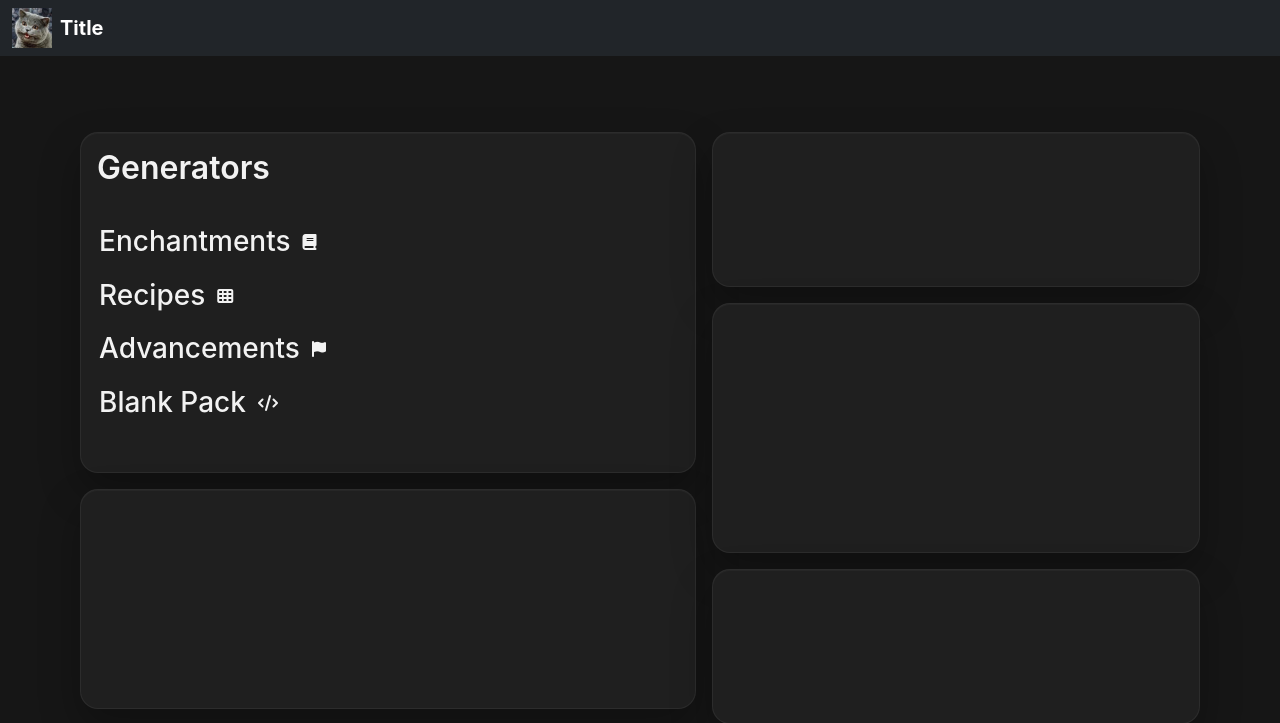
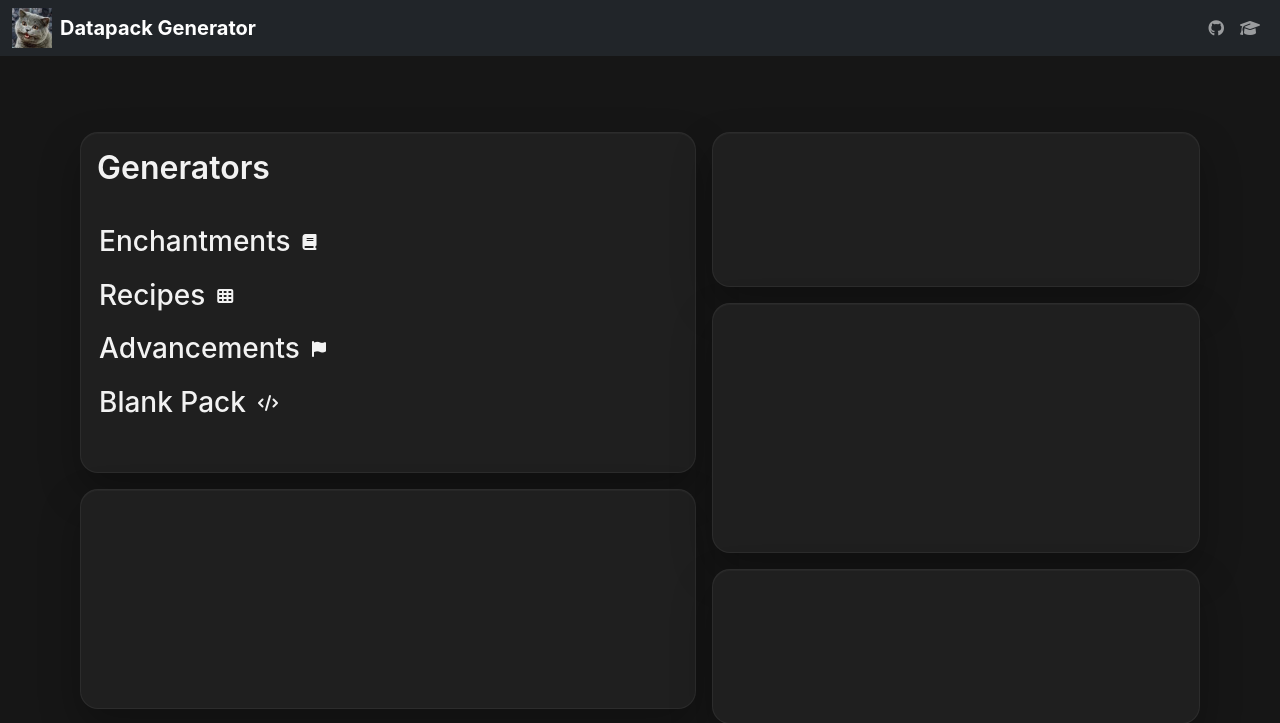
Before and after one commit to flintvivi/datapack-gen, a Flask app: page / in a window 1280 px wide. Shown: the top 723 px of the page. Run offline with Flask 3, Linux system fonts and the light colour scheme; some libraries are stand-ins or nearby versions.

Commit message:
feat: update navbar with project name and add CS50 link

```diff
--- a/templates/main.html
+++ b/templates/main.html
@@ -22,10 +22,9 @@
 <body>
     <nav class="navbar navbar-expand-lg navbar-dark bg-dark">
         <div class="container-fluid">
-            <!--TODO: decide on a name for my project lol-->
-            <!--& replace image later-->
+            <!--replace image later-->
             <img src="static/images/cat.jpg" alt="Logo" class="navbar-logo">
-            <a class="navbar-brand" href="/"><strong>Title</strong></a>
+            <a class="navbar-brand" href="/"><strong>Datapack Generator</strong></a>
             <button class="navbar-toggler" type="button" data-bs-toggle="collapse"
                 data-bs-target="#navbarNavAltMarkup" aria-controls="navbarNavAltMarkup" aria-expanded="false"
                 aria-label="Toggle navigation">
@@ -34,6 +33,8 @@
             <div class="collapse navbar-collapse" id="navbarNavAltMarkup">
                 <div class="navbar-nav nav-align-right">
                     <!--TODO: add links for github and cs50-->
+                    <a href="https://github.com/flintvivi/datapack-gen" class="nav-link"><i class="fa-brands fa-github"></i></a>
+                    <a href="https://cs50.harvard.edu/" class="nav-link"><i class="fa-solid fa-graduation-cap"></i></a>
                 </div>
             </div>
         </div>
```
